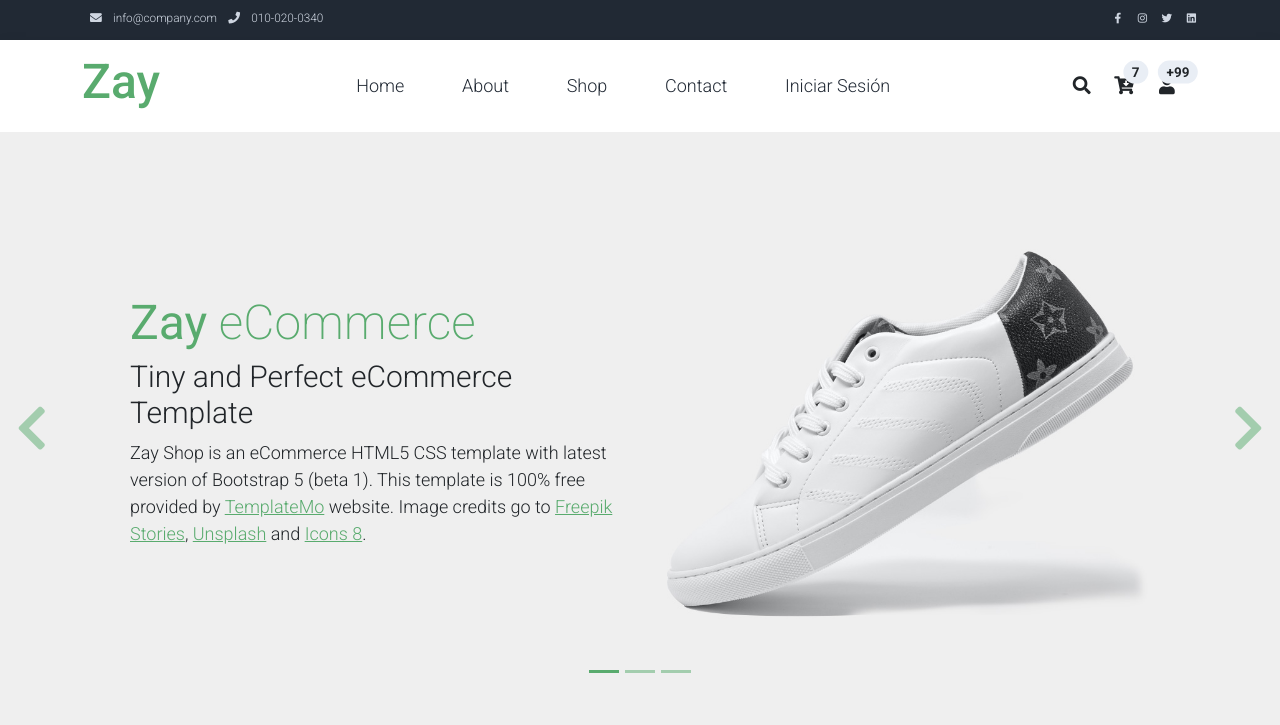
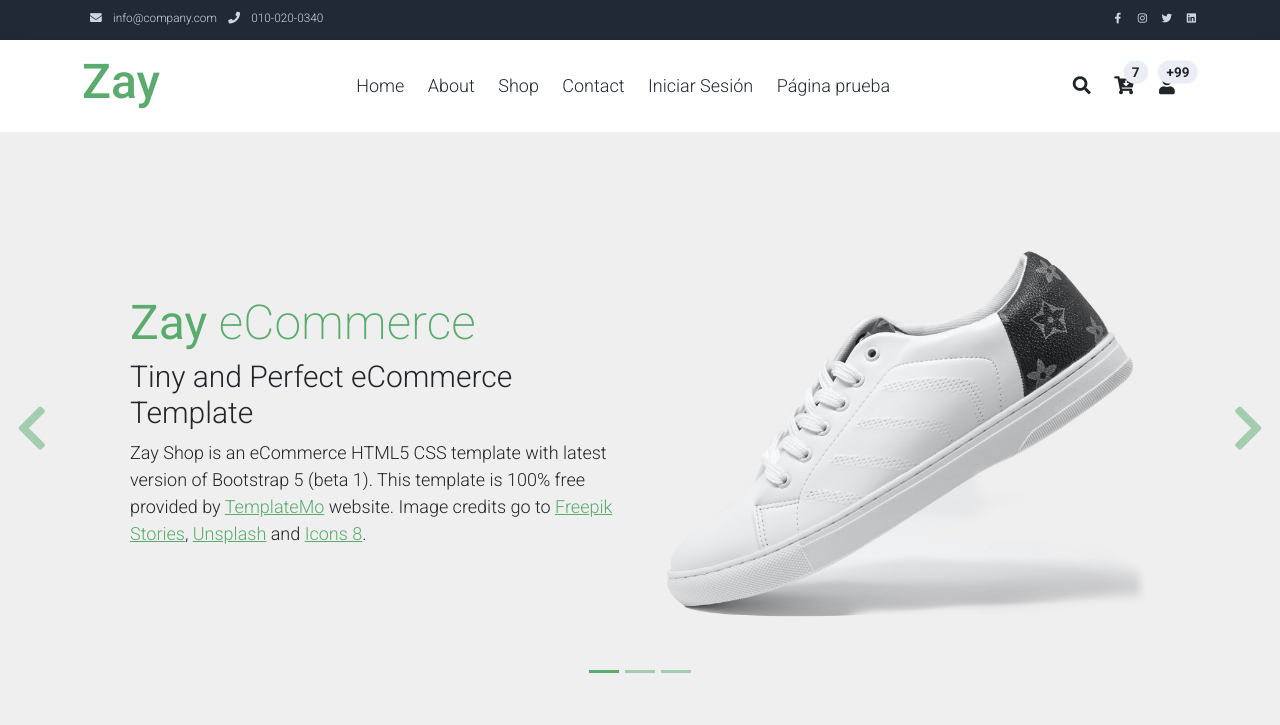
Before and after one commit to dzarkV/app_web_php_2671339_dzarkV, a PHP site: page / in a window 1280 px wide. Shown: the top 725 px of the page. Run offline with PHP 8.4, Linux system fonts and the light colour scheme; some libraries are stand-ins or nearby versions.

Commit message:
Agregando página de prueba

```diff
--- a/controllers/Landing.php
+++ b/controllers/Landing.php
@@ -26,5 +26,10 @@
             require_once "views/company/contact.view.php";
             require_once "views/company/footer.view.php";
         }
+        public function prueba(){
+            require_once "views/company/header.view.php";
+            require_once "views/company/prueba.view.php";
+            require_once "views/company/footer.view.php";
+        }
     }
 ?>
--- a/views/company/header.view.php
+++ b/views/company/header.view.php
@@ -74,6 +74,9 @@
                         <li class="nav-item">
                             <a class="nav-link" href="#" data-bs-toggle="modal" data-bs-target="#form-login" >Iniciar Sesión</a>
                         </li>
+                        <li class="nav-item">
+                            <a class="nav-link" href="?c=Landing&a=prueba">Página prueba</a>
+                        </li>
                     </ul>
                 </div>
                 <div class="navbar align-self-center d-flex">
--- /dev/null
+++ b/views/company/prueba.view.php
@@ -0,0 +1,3 @@
+<div>
+    <h1>Buenas tardes</h1>
+</div>
```
